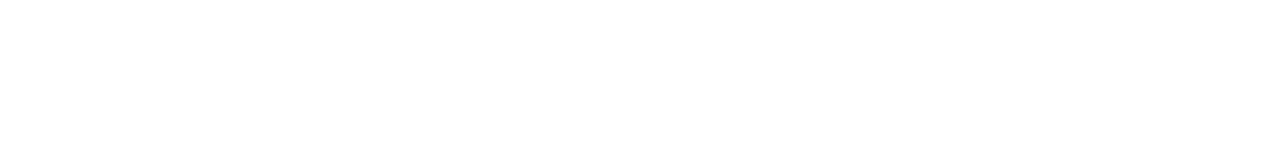
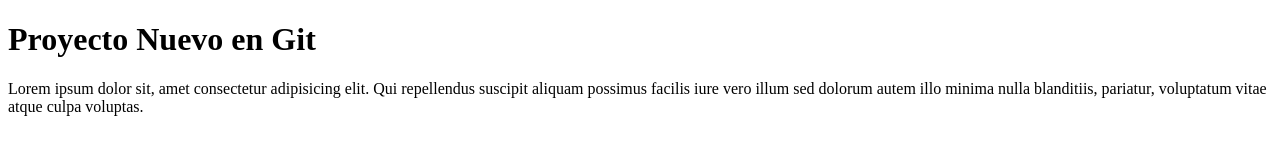
Before and after one commit to FabricioQUI/The-deezer-project, a plain HTML site: page index.html in a window 1280 px wide. Drawn offline with Linux system fonts and the light colour scheme.

Commit message:
Agregamos H1 y P al body

```diff
--- a/index.html
+++ b/index.html
@@ -6,6 +6,7 @@
     <title>Practica de Git</title>
 </head>
 <body>
-
+    <h1>Proyecto Nuevo en Git</h1>
+    <p>Lorem ipsum dolor sit, amet consectetur adipisicing elit. Qui repellendus suscipit aliquam possimus facilis iure vero illum sed dolorum autem illo minima nulla blanditiis, pariatur, voluptatum vitae atque culpa voluptas.</p>
 </body>
 </html>
```
